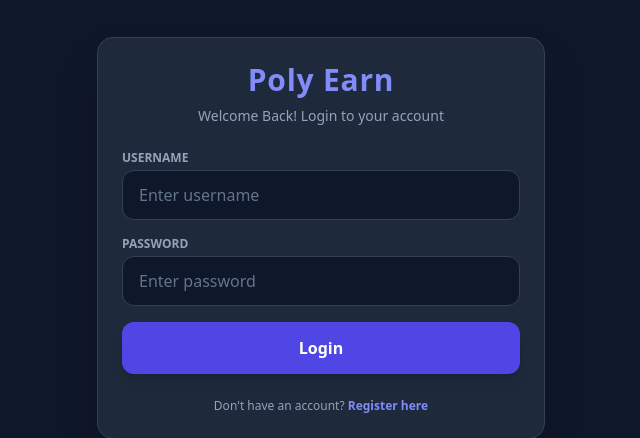
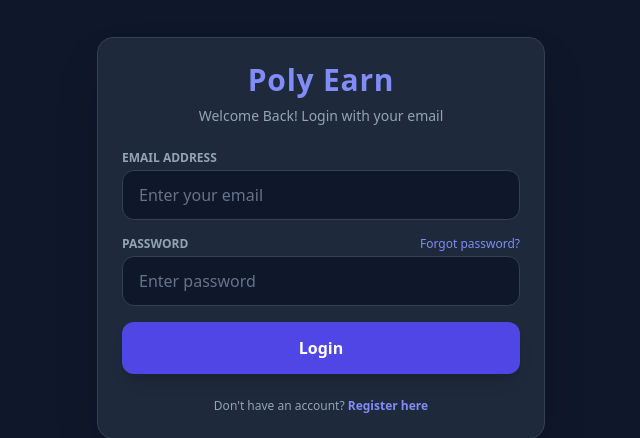
Before and after one commit to wizzidiamondblog-sketch/poly-earn, a Flask app: page /login in a window 1280 px wide. Shown: the part 162-600 px from the top of the page, without its empty margins (319-959 px from the left). Run offline with Flask 3, Linux system fonts and the light colour scheme; some libraries are stand-ins or nearby versions.

Commit message:
Update login prompt and input fields in HTML

```diff
--- a/templates/login.html
+++ b/templates/login.html
@@ -10,7 +10,7 @@
     <div class="w-full max-w-md bg-slate-800 rounded-2xl shadow-2xl border border-slate-700 p-6 space-y-6">
         <div class="text-center space-y-2">
             <h1 class="text-3xl font-extrabold text-indigo-400 tracking-wide">Poly Earn</h1>
-            <p class="text-sm text-slate-400">Welcome Back! Login to your account</p>
+            <p class="text-sm text-slate-400">Welcome Back! Login with your email</p>
         </div>
 
         {% with messages = get_flashed_messages(with_categories=true) %}
@@ -25,12 +25,15 @@
 
         <form action="/login" method="POST" class="space-y-4">
             <div>
-                <label class="block text-xs font-semibold text-slate-400 mb-1">USERNAME</label>
-                <input type="text" name="username" required placeholder="Enter username"
+                <label class="block text-xs font-semibold text-slate-400 mb-1">EMAIL ADDRESS</label>
+                <input type="email" name="email" required placeholder="Enter your email"
                        class="w-full bg-slate-900 border border-slate-700 rounded-xl px-4 py-3 text-white placeholder-slate-500 focus:outline-none focus:border-indigo-500 transition">
             </div>
             <div>
-                <label class="block text-xs font-semibold text-slate-400 mb-1">PASSWORD</label>
+                <div class="flex justify-between items-center mb-1">
+                    <label class="block text-xs font-semibold text-slate-400">PASSWORD</label>
+                    <a href="/forgot-password" class="text-xs text-indigo-400 hover:underline">Forgot password?</a>
+                </div>
                 <input type="password" name="password" required placeholder="Enter password"
                        class="w-full bg-slate-900 border border-slate-700 rounded-xl px-4 py-3 text-white placeholder-slate-500 focus:outline-none focus:border-indigo-500 transition">
             </div>
```
